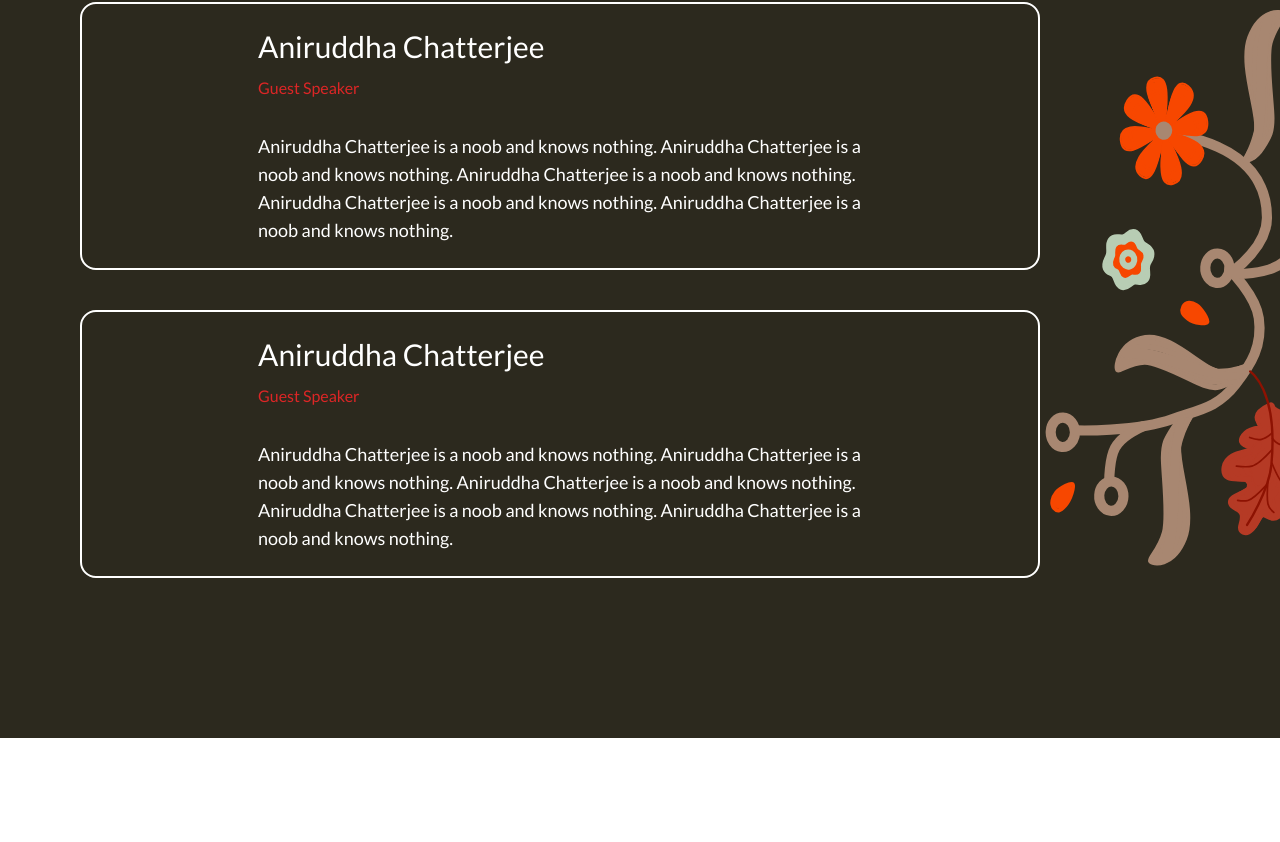
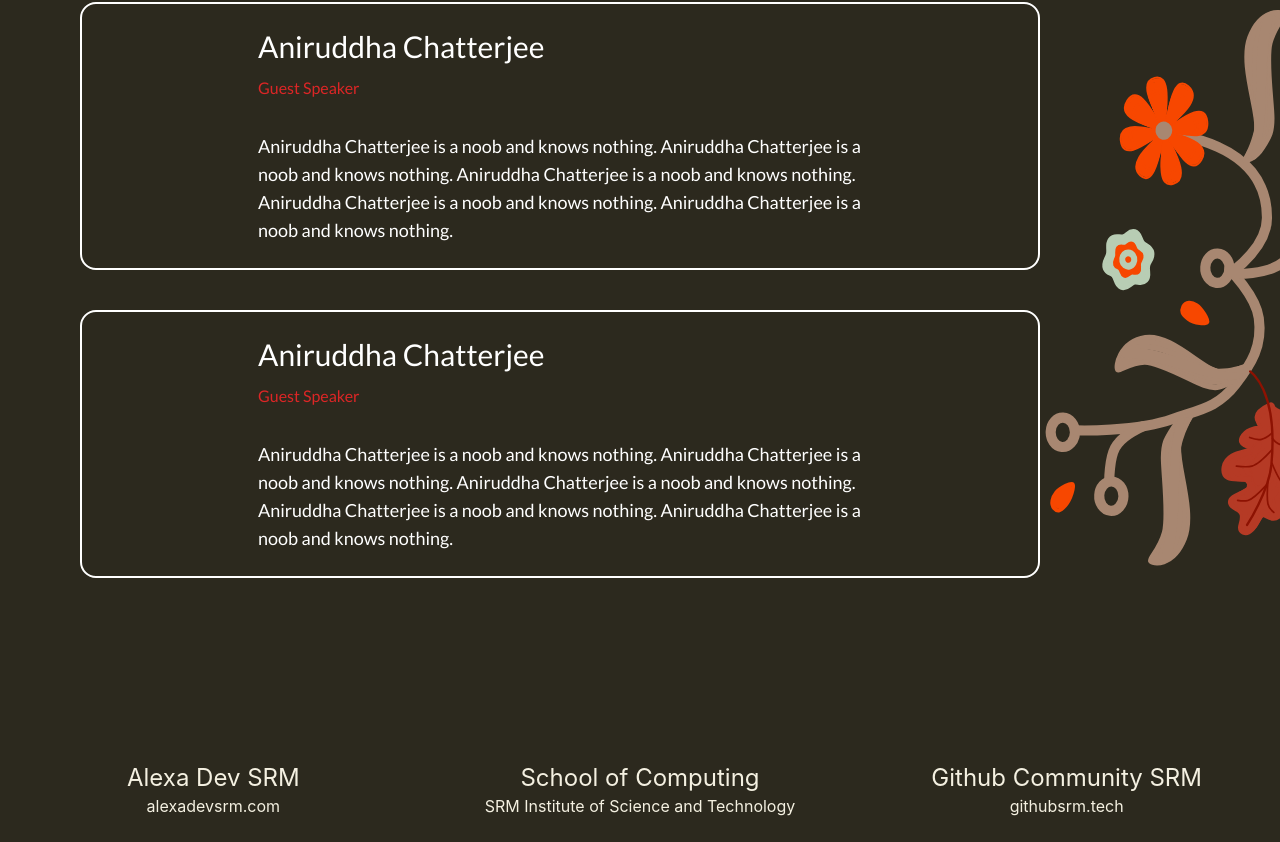
Before and after one commit to AlexaSRM/skilltober, a Next.js app: page / in a window 1280 px wide. Shown: the part 1848-2690 px from the top of the page. Before the commit the page ends 2586 px from the top, so only its background shows below. Built offline with nearby package versions, Linux system fonts and the light colour scheme.

Commit message:
💄 Footer Structure

```diff
--- /dev/null
+++ b/components/Footer/Footer.tsx
@@ -0,0 +1,20 @@
+const Footer = () => {
+    return(
+        <div className='flex text-TextMain text-center py-6'>
+            <div className='flex-1 mx-10'>
+                <h1 className='text-2xl'>Alexa Dev SRM</h1>
+                <h2 className='text-md'>alexadevsrm.com</h2>
+            </div>
+            <div className='flex-1 mx-10'>
+                <h1 className='text-2xl'>School of Computing</h1>
+                <h2 className='text-md'>SRM Institute of Science and Technology</h2>
+            </div>
+            <div className='flex-1 mx-10'>
+                <h1 className='text-2xl'>Github Community SRM</h1>
+                <h2 className='text-md'>githubsrm.tech</h2>
+            </div>
+        </div>
+    )
+}
+
+export default Footer;
--- a/pages/index.tsx
+++ b/pages/index.tsx
@@ -1,3 +1,4 @@
+import Footer from "../components/Footer/Footer";
 import LandingPage from "../components/LandingPage/landingPage";
 import MainPage from "../components/mainPage/MainPage";
 import Services from "../components/ServicesComp/services";
@@ -7,6 +8,7 @@ const HeroPage = () => {
       <MainPage />
       <LandingPage />
       <Services />
+      <Footer />
     </div>
   );
 };
```
